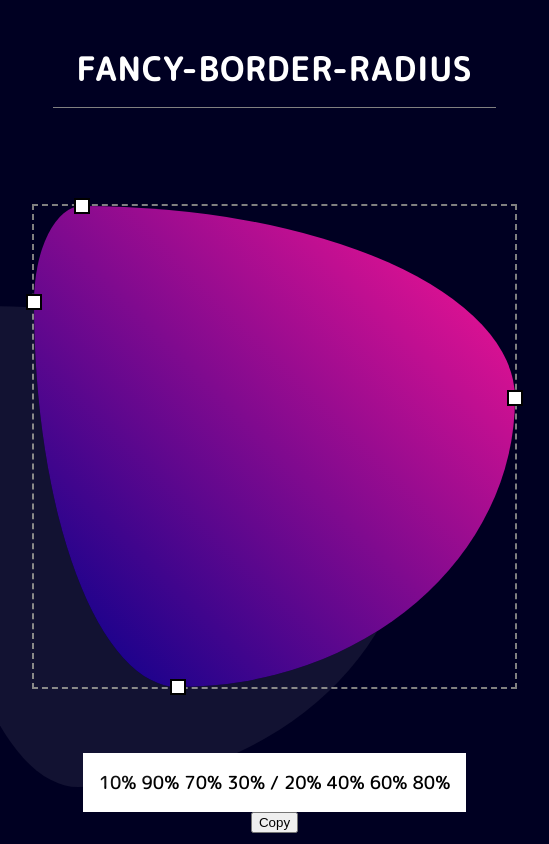
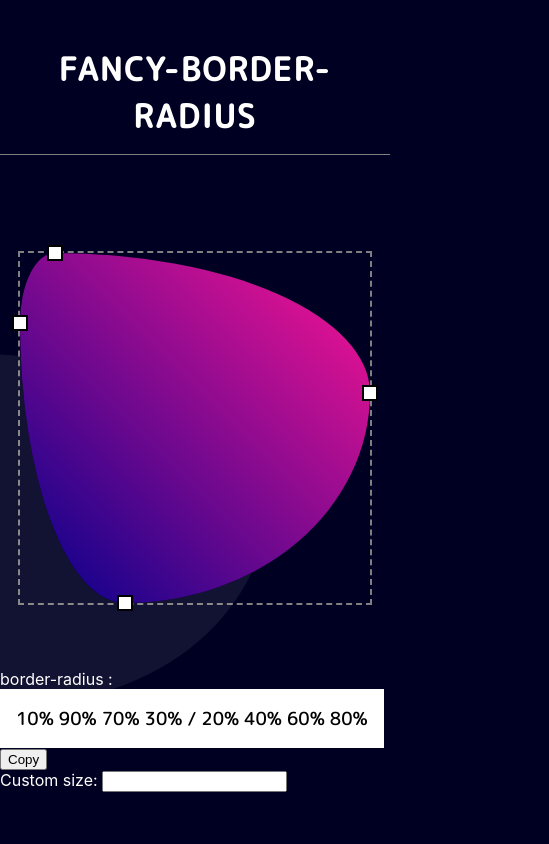
Before and after one commit to SepehrLopMAN/React-Snapshot-Application, a React (Create React App) app: page / in a window 390 px wide. Shown: the whole page, 549 px wide, since content can reach past the window. Built offline with nearby package versions, Linux system fonts and the light colour scheme.

Commit message:
Minor Commit 2.1 some css rules modified onPointerEvent glitch fixed on mobile version

```diff
--- a/src/App.css
+++ b/src/App.css
@@ -3,11 +3,9 @@
 body {
   background-color: #000022;
   color: white;
-  min-width: max-content;
 }
 
 #root {
-  padding: 0 2rem;
   display: flex;
   flex-direction: column;
   place-items: center;
--- a/src/App.js
+++ b/src/App.js
@@ -16,8 +16,10 @@ const PageTitle = styled.h1`
 const ShaperWrapper = styled.div`
   position: relative;
   border: 2px dashed grey;
-  width: ${({ $width }) => $width ?? 481}px;
-  height: ${({ $height }) => $height ?? 481}px;
+  width: ${({ $width }) =>
+    $width ?? "calc(100vmin - 1rem - 1.5rem /* hover/active state size */)"};
+  height: ${({ $height }) =>
+    $height ?? "calc(100vmin - 1rem - 1.5rem /* hover/active state size */)"};
   margin: 4rem auto;
 `;
 
@@ -56,6 +58,9 @@ const SliderSpan = styled.span`
     transition: background-color 300ms, box-shadow 300ms;
     user-select: none;
     box-sizing: border-box;
+    //
+    touch-action: none;
+    //
   }
   &:hover,
   &:active {
@@ -87,10 +92,10 @@ const App = () => {
     };
   }
   let wrapperRef = useRef();
-  const mouseDownHandler =
+  const pointerDownHandler =
     (targetedSide, relativeTargetedSide) =>
     ({ target }) => {
-      const mouseMoveHandler = (e) => {
+      const pointerMoveHandler = (e) => {
         // console.log(target.style["left"]);
         dispatchHandler(targetedSide, relativeTargetedSide)(target);
         const wrapperBounds = wrapperRef.current.getBoundingClientRect(); // add to params ??
@@ -105,9 +110,10 @@ const App = () => {
           percentage < 0 ? 0 : percentage > 100 ? 100 : percentage;
         target.style[`${relativeTargetedSide}`] = `${calculatedPercentage}%`;
       };
-      window.addEventListener("mousemove", mouseMoveHandler);
-      window.addEventListener("mouseup", () => {
-        window.removeEventListener("mousemove", mouseMoveHandler);
+
+      window.addEventListener("pointermove", pointerMoveHandler);
+      window.addEventListener("pointerup", () => {
+        window.removeEventListener("pointermove", pointerMoveHandler);
       });
     };
   return (
@@ -116,39 +122,42 @@ const App = () => {
       <ShaperWrapper ref={wrapperRef}>
         <ModifiableShape $borderRadius={BRState} />
         <SliderSpan
-          onMouseDownCapture={mouseDownHandler("top", "left")}
+          onPointerDown={pointerDownHandler("top", "left")}
           style={{
             top: "calc(-0.5rem)",
-            marginLeft: `calc(-0.5rem)`,
+            marginLeft: "calc(-0.5rem)",
             left: `${BRState.top}%`,
           }}
         />
         <SliderSpan
-          onMouseDownCapture={mouseDownHandler("left", "top")}
+          onPointerDown={pointerDownHandler("left", "top")}
           style={{
             left: "calc(-0.5rem)",
-            marginTop: `calc(-0.5rem)`,
+            marginTop: "calc(-0.5rem)",
             top: `${BRState.left}%`,
           }}
         />
         <SliderSpan
-          onMouseDownCapture={mouseDownHandler("bottom", "left")}
+          onPointerDown={pointerDownHandler("bottom", "left")}
           style={{
             bottom: "calc(-0.5rem)",
-            marginLeft: `calc(-0.5rem)`,
+            marginLeft: "calc(-0.5rem)",
             left: `${BRState.bottom}%`,
           }}
         />
         <SliderSpan
-          onMouseDownCapture={mouseDownHandler("right", "top")}
+          onPointerDown={pointerDownHandler("right", "top")}
           style={{
             right: "calc(-0.5rem)",
-            marginTop: `calc(-0.5rem)`,
+            marginTop: "calc(-0.5rem)",
             top: `${BRState.right}%`,
           }}
         />
       </ShaperWrapper>
 
+      <section>
+        <div>
+          <span>border-radius : </span>
           <div
             style={{
               backgroundColor: "white",
@@ -163,9 +172,9 @@ const App = () => {
             {(({ left, right, top, bottom }) =>
               `${top}% ${100 - top}% ${
                 100 - bottom
-          }% ${bottom}% / ${left}% ${right}% ${100 - right}% ${100 - left}% `)(
-          BRState
-        )}
+              }% ${bottom}% / ${left}% ${right}% ${100 - right}% ${
+                100 - left
+              }% `)(BRState)}
           </div>
           <button
             onClick={({
@@ -173,11 +182,24 @@ const App = () => {
                 previousSibling: { innerText },
               },
             }) => {
-          navigator.clipboard.writeText(innerText);
+              console.log(innerText);
+              navigator.clipboard
+                .writeText(innerText)
+                .then()
+                .catch((err) => {
+                  console.error(err);
+                });
             }}
           >
             Copy
           </button>
+        </div>
+        <div>
+          <label>
+            Custom size: <input type="" />
+          </label>
+        </div>
+      </section>
     </>
   );
 };
```
Lines whose indentation alone changed are shown as unchanged.
